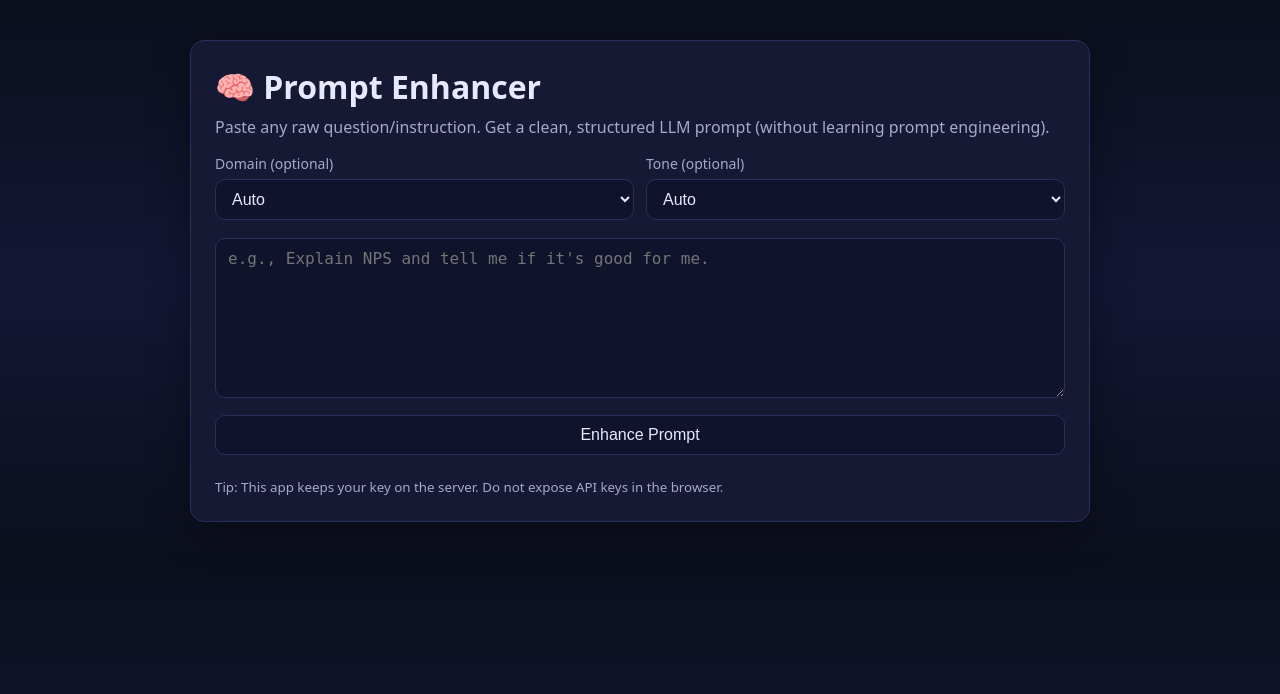
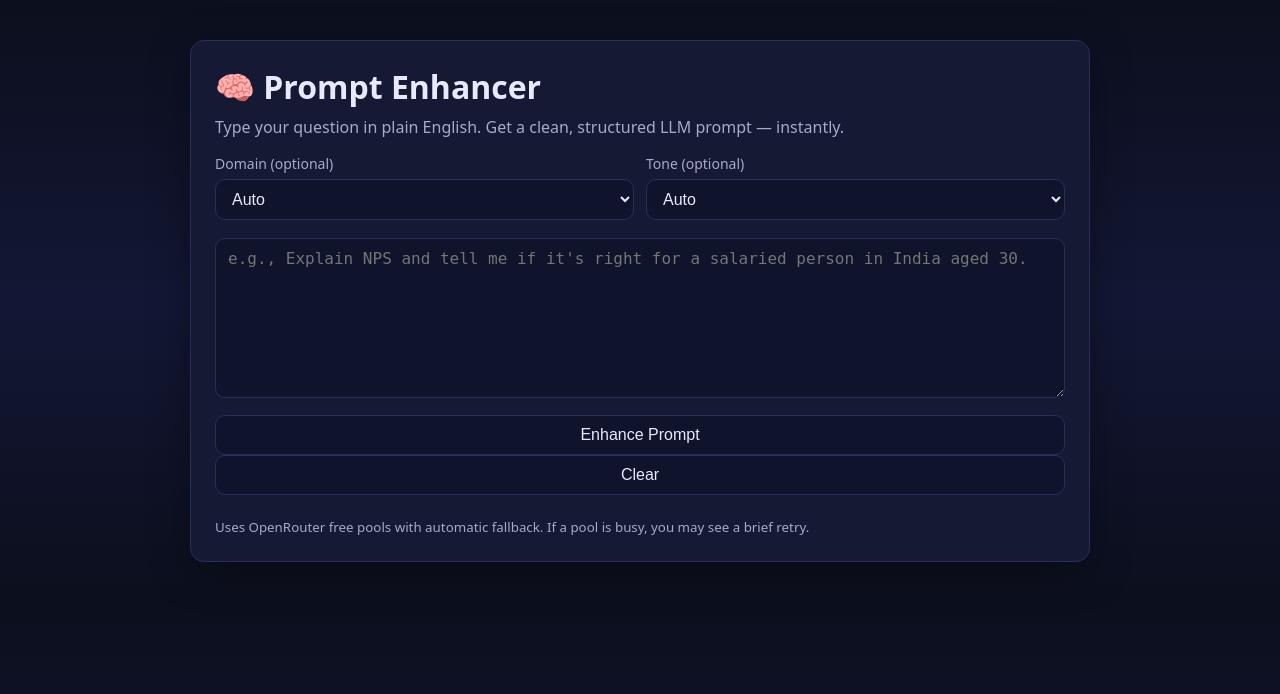
Before and after one commit to babubl/prompt-enhancer, a Flask app: page / in a window 1280 px wide. Shown: the top 694 px of the page. Run offline with Flask 3, Linux system fonts and the light colour scheme.

Commit message:
Update index.html

```diff
--- a/templates/index.html
+++ b/templates/index.html
@@ -10,7 +10,7 @@
   <main class="container">
     <header>
       <h1>🧠 Prompt Enhancer</h1>
-      <p>Paste any raw question/instruction. Get a clean, structured LLM prompt (without learning prompt engineering).</p>
+      <p class="sub">Type your question in plain English. Get a clean, structured LLM prompt — instantly.</p>
     </header>
 
     <section class="controls">
@@ -26,6 +26,8 @@
           <option value="legal">Legal</option>
           <option value="marketing">Marketing</option>
           <option value="product">Product</option>
+          <option value="education">Education</option>
+          <option value="travel">Travel</option>
         </select>
       </label>
 
@@ -44,8 +46,9 @@
     </section>
 
     <section>
-      <textarea id="input" placeholder="e.g., Explain NPS and tell me if it's good for me."></textarea>
+      <textarea id="input" placeholder="e.g., Explain NPS and tell me if it's right for a salaried person in India aged 30."></textarea>
       <button id="go">Enhance Prompt</button>
+      <button id="clear" class="ghost">Clear</button>
     </section>
 
     <section id="results" class="hidden">
@@ -58,10 +61,13 @@
       <div class="actions">
         <button id="copyEnhanced">Copy Enhanced Prompt</button>
       </div>
+      <div id="meta" class="muted"></div>
     </section>
 
     <footer>
-      <small>Tip: This app keeps your key on the server. Do not expose API keys in the browser.</small>
+      <small>
+        Uses OpenRouter free pools with automatic fallback. If a pool is busy, you may see a brief retry.
+      </small>
     </footer>
   </main>
 
@@ -73,10 +79,7 @@
       const domain = $("domain").value;
       const tone = $("tone").value;
 
-      if (!input) {
-        alert("Please enter a prompt first.");
-        return;
-      }
+      if (!input) { alert("Please enter a prompt first."); return; }
 
       $("go").disabled = true;
       $("go").innerText = "Enhancing…";
@@ -87,28 +90,45 @@
           headers: { "Content-Type": "application/json" },
           body: JSON.stringify({ input, domain, tone })
         });
-        const data = await r.json();
 
-        if (data.error) {
-          alert(data.error);
-        } else {
+        let data;
+        try {
+          data = await r.json();
+        } catch {
+          const txt = await r.text();
+          throw new Error(`Non-JSON response (status ${r.status}): ${txt}`);
+        }
+
+        if (!r.ok) {
+          const msg = data?.error ? `${data.error}${data.hint ? " — " + data.hint : ""}` : `Request failed (${r.status})`;
+          throw new Error(msg);
+        }
+
         $("results").classList.remove("hidden");
         $("enhanced").textContent = data.enhanced || "(no result)";
-          const list = $("improvements");
-          list.innerHTML = "";
+        const list = $("improvements"); list.innerHTML = "";
         (data.improvements || []).forEach(item => {
           const li = document.createElement("li");
           li.textContent = item;
           list.appendChild(li);
         });
-        }
+        $("meta").textContent = data.model_used ? `Model used: ${data.model_used}` : "";
+
       } catch (e) {
         console.error(e);
-        alert("Something went wrong. Check console/logs.");
+        alert(`Something went wrong:\n${e.message}`);
       } finally {
         $("go").disabled = false;
         $("go").innerText = "Enhance Prompt";
       }
+    });
+
+    $("clear").addEventListener("click", () => {
+      $("input").value = "";
+      $("results").classList.add("hidden");
+      $("enhanced").textContent = "";
+      $("improvements").innerHTML = "";
+      $("meta").textContent = "";
     });
 
     $("copyEnhanced").addEventListener("click", async () => {
```
Lines whose indentation alone changed are shown as unchanged.
